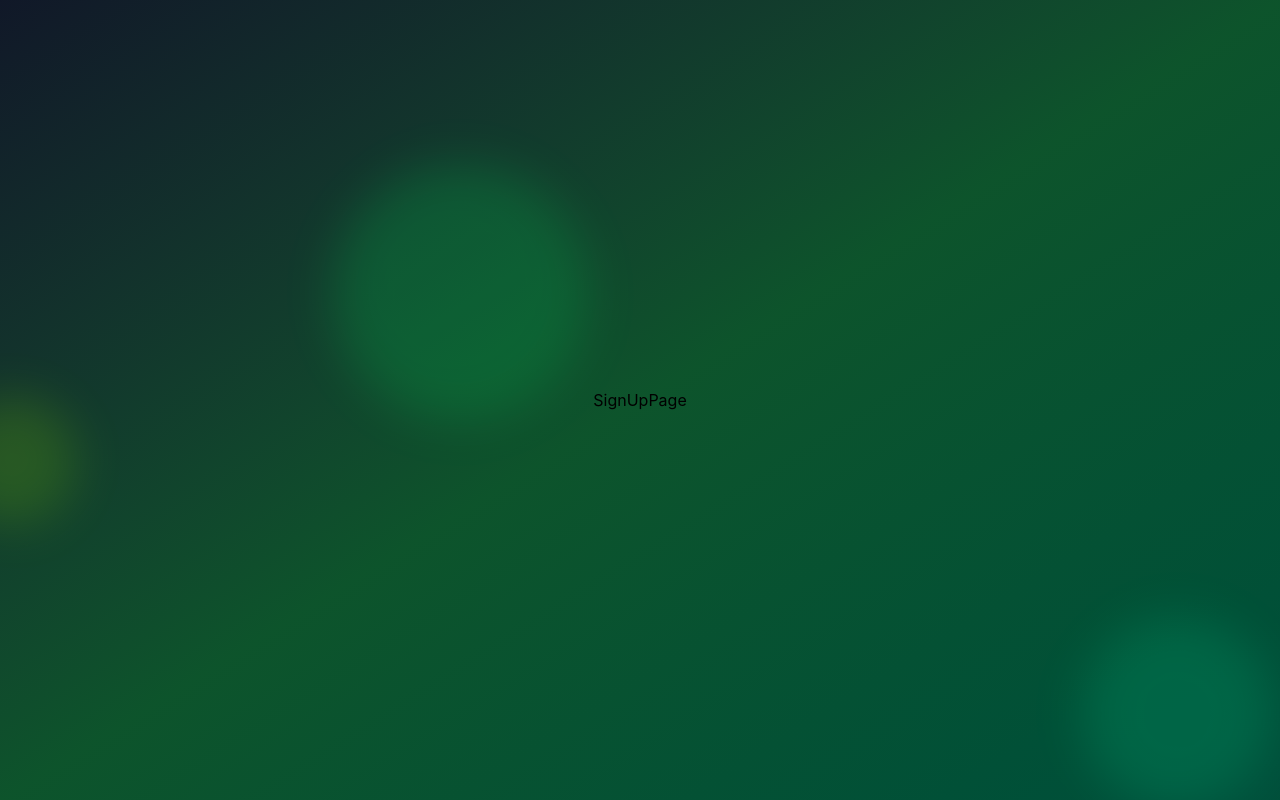
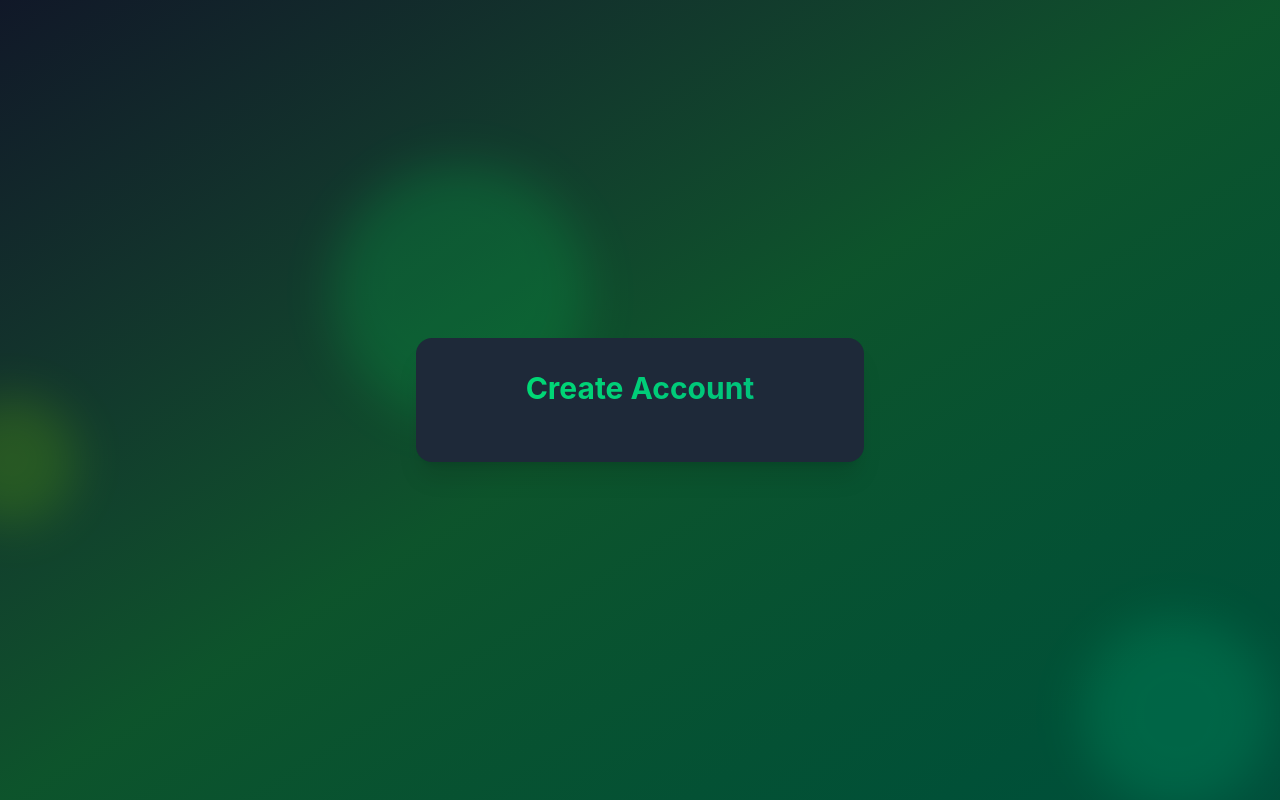
Before and after one commit to md-alihaider/authforge, a React app in the folder frontend/: page /signup in a window 1280 px wide. Built offline with nearby package versions, Linux system fonts and the light colour scheme; the HTML template or start-up script is replaced by a standard one.

Commit message:
feat: add Input component and enhance SignUpPage with animation and form handling

```diff
--- a/frontend/package.json
+++ b/frontend/package.json
@@ -11,6 +11,7 @@
   },
   "dependencies": {
     "@tailwindcss/vite": "^4.3.3",
+    "lucide-react": "^1.51.0",
     "motion": "^14.0.0",
     "react": "^19.2.8",
     "react-dom": "^19.2.8",
--- /dev/null
+++ b/frontend/src/components/Input.jsx
@@ -0,0 +1,15 @@
+const Input = ({ icon: Icon, ...props }) => {
+  return (
+    <div className=" relative mb-6">
+      <div className=" absolute inset-y-0 left-0 flex items-center pl-3 pointer-events-none">
+        <Icon className="size-5 text-green-500" />
+      </div>
+      <input
+        {...props}
+        className="w-full pl-10 pr-3 py-2 bg-gray-800 bg-opacity-50 rounded-lg border border-gray-700 focus:border-green-500 focus:ring-2 focus:ring-green-500 text-white placeholder-gray-400 transition duration-200"
+      />
+    </div>
+  );
+};
+
+export default Input;
--- a/frontend/src/pages/SignUpPage.jsx
+++ b/frontend/src/pages/SignUpPage.jsx
@@ -1,5 +1,24 @@
+import { motion } from "motion/react";
 const SignUpPage = () => {
-  return <div>SignUpPage</div>;
+  const handleSubmit = (e) => {
+    e.preventDefault();
+  };
+  return (
+    <motion.div
+      initial={{ opacity: 0, y: 20 }}
+      animate={{ opacity: 1, y: 0 }}
+      transition={{ duration: 0.5 }}
+      className="max-w-md w-full bg-gray-800 bg-opacity-50 backdrop-filter backdrop-blur-xl rounded-2xl shadow-xl
+			overflow-hidden"
+    >
+      <div className="p-8">
+        <h2 className="text-3xl font-bold mb-6 text-center bg-linear-to-r from-green-400 to-emerald-500 text-transparent bg-clip-text">
+          Create Account
+        </h2>
+        <form onSubmit={handleSubmit}></form>
+      </div>
+    </motion.div>
+  );
 };
 
 export default SignUpPage;
```
Also changed, not shown: 1 other file (tests, documents, lock files or other folders).
